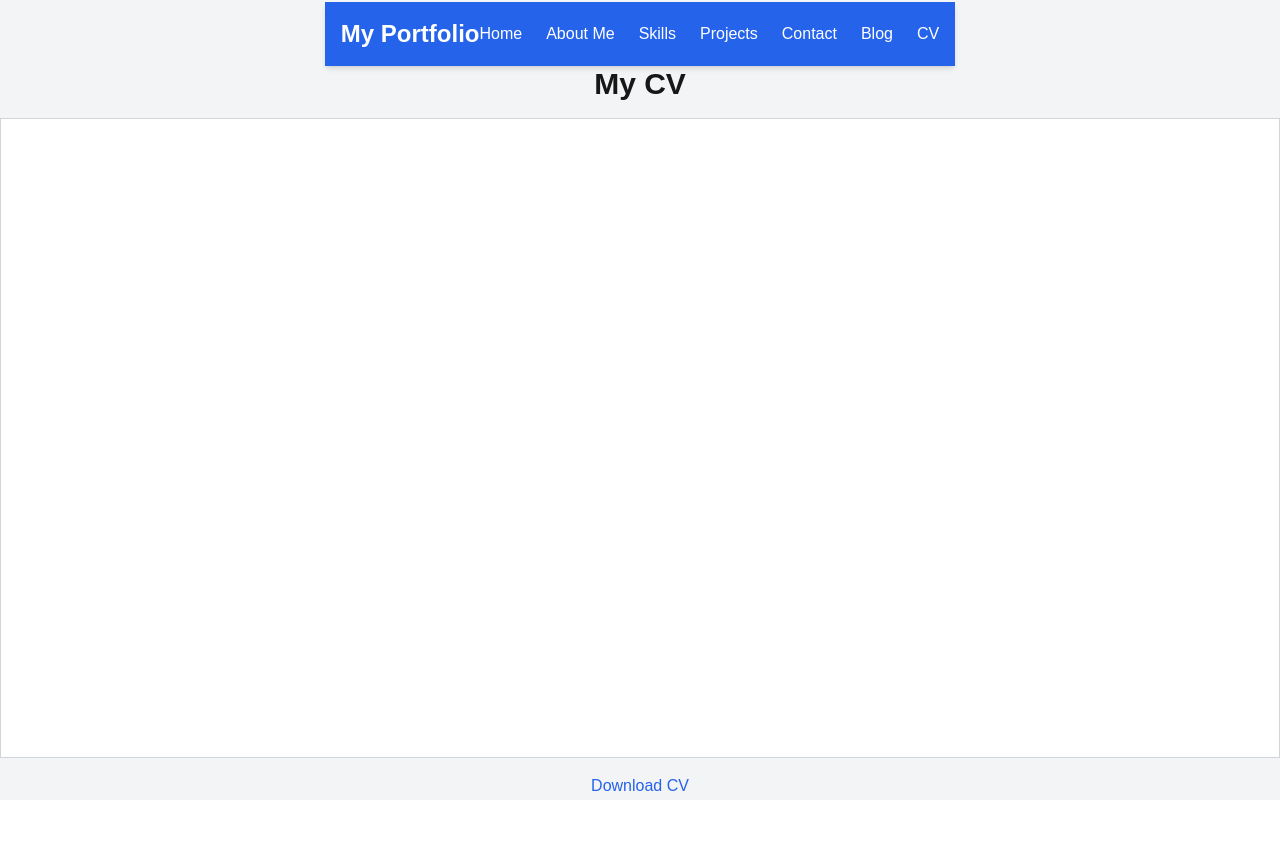
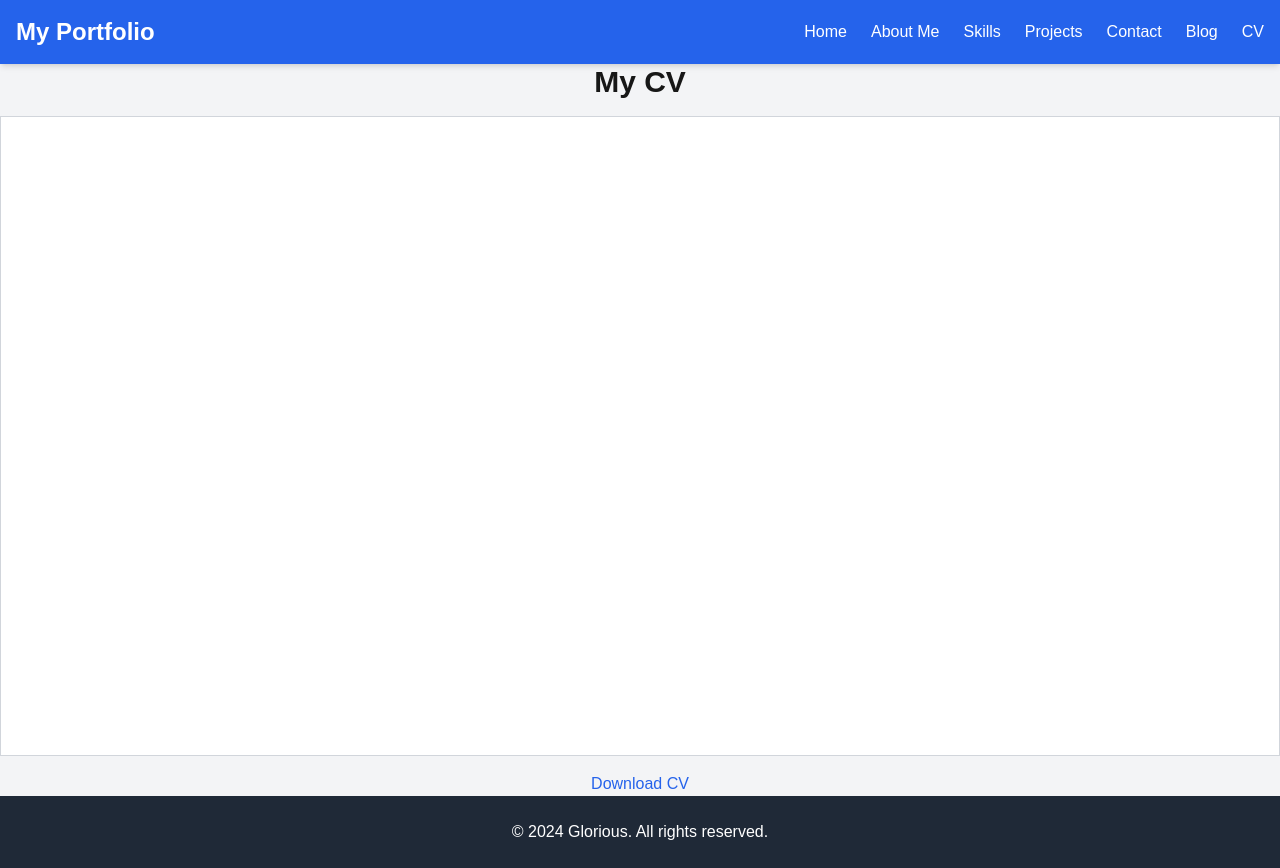
Before and after one commit to gloriousnetworker/gloriouslive, a Next.js app: page /cv in a window 1280 px wide. Before the commit the page ends 800 px from the top, so only its background shows below. Built offline with nearby package versions, Linux system fonts and the light colour scheme.

Commit message:
Added CV to navbar and created a page for it

```diff
--- a/src/pages/cv.tsx
+++ b/src/pages/cv.tsx
@@ -3,13 +3,16 @@ import Navbar from '../components/Navbar'; // Adjust the path if Navbar is in a
 
 const CvPage = () => {
   return (
-    <div className="flex flex-col items-center justify-center min-h-screen bg-gray-100">
+    <div className="flex flex-col min-h-screen bg-gray-100">
       <Navbar /> {/* Add the Navbar component here */}
+
+      <div className="flex-grow flex flex-col items-center justify-center">
         <h1 className="text-3xl font-bold mb-4">My CV</h1>
         <iframe
           src="/RESUME.pdf" // Ensure this matches your file name
           className="w-full h-[80vh] border border-gray-300"
           title="CV"
+          style={{ minHeight: '80vh' }} // Ensures the iframe maintains minimum height
         />
         <a
           href="/RESUME.pdf" // Ensure this matches your file name
@@ -19,6 +22,12 @@ const CvPage = () => {
           Download CV
         </a>
       </div>
+
+      {/* Footer Section */}
+      <footer className="py-6 bg-gray-800 text-white text-center">
+        <p>&copy; {new Date().getFullYear()} Glorious. All rights reserved.</p>
+      </footer>
+    </div>
   );
 };
 
```
Lines whose indentation alone changed are shown as unchanged.
